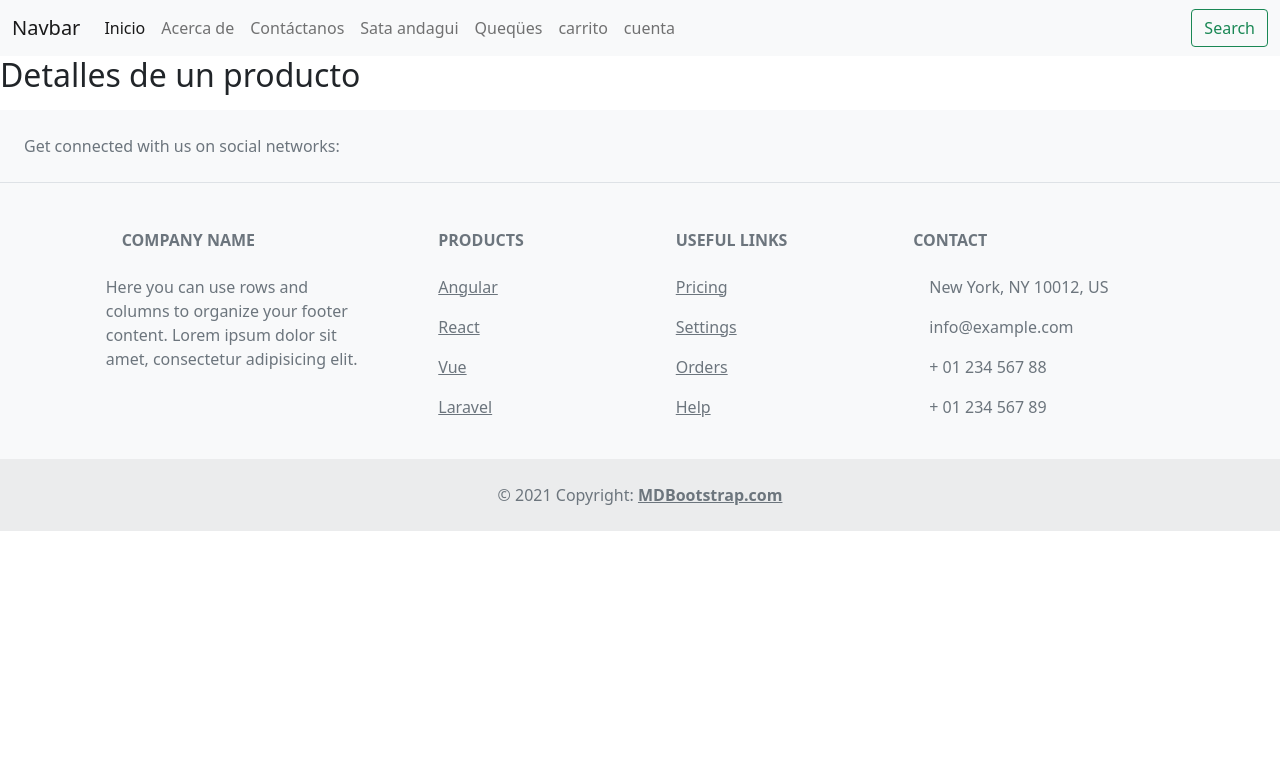
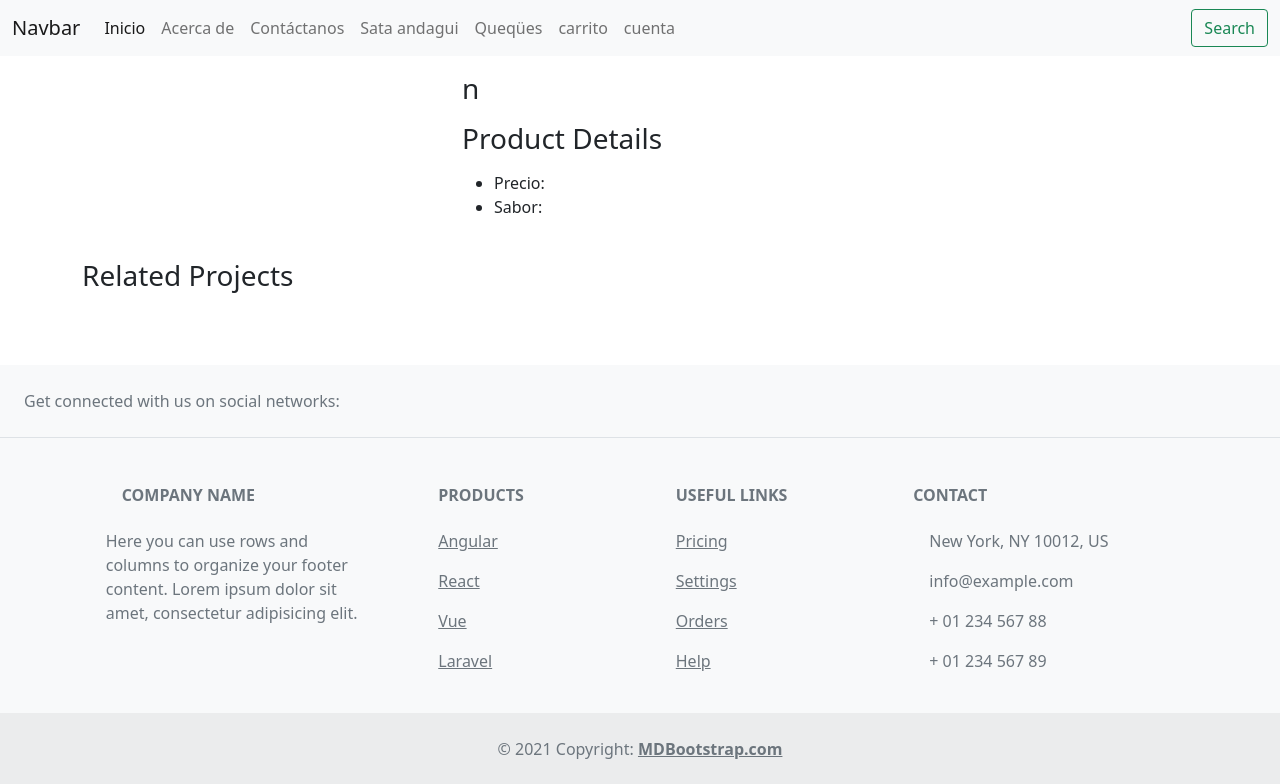
Before and after one commit to Monitel-IOT/kiomi-app, a Django app: page /product-details/ in a window 1280 px wide. Shown: the top 784 px of the page. Run offline with Django 3.2, Linux system fonts and the light colour scheme.

Commit message:
cambios productos-detalles
cambios de detalles de productos

```diff
--- a/kiomi_app/templates/products/productDetails.html
+++ b/kiomi_app/templates/products/productDetails.html
@@ -3,16 +3,70 @@
 {% block title %} Detalles {% endblock title %}
 
 {% block body %}
-<div id="product-details">
+
+<!--
+
+<div id="product-details" class="container">
 	<h2>Detalles de un producto</h2>
 	<p>[[ dbProductDetails.name ]]</p>
-	<p>[[ dbProductDetails.description ]]</p>
+	<img :src="dbProductDetails.image_1" class="card-img-top">
+	<p>[[ dbProductDetails.description]]</p>
+	<p>[[ dbProductDetails.price ]]</p>
 	<p>[[ dbProductDetails.flavor ]]</p>
+</div> -->
+
+<!-- Page Content -->
+<div id="product-details" class="container">
+
+
+	<!-- Portfolio Item Row -->
+	<div class="row">
+
+		<div class="col-md-4">
+			<img class="img-fluid" :src="dbProductDetails.image_1" alt="">
+		</div>
+
+		<div class="col-md-4">
+			<h3 class="my-3">[[ dbProductDetails.name ]]n</h3>
+			<p>[[ dbProductDetails.description]]</p>
+			<h3 class="my-3">Product Details</h3>
+			<ul>
+				<li>Precio: [[ dbProductDetails.price ]] </li>
+				<li>Sabor: [[ dbProductDetails.flavor ]]</li>
+			</ul>
+		</div>
+
+	</div>
+	<!-- /.row -->
+
+	<!-- Related Projects Row -->
+	<h3 class="my-4">Related Projects</h3>
+
+	<div class="row">
+
+		<div class="col-md-3 col-sm-6 mb-4">
+			<img class="img-fluid" :src="dbProductDetails.image_2" alt="">
+
+		</div>
+
+		<div class="col-md-3 col-sm-6 mb-4">
+			<img class="img-fluid" :src="dbProductDetails.image_3" alt="">
+		</div>
+
+
+
+	</div>
+	<!-- /.row -->
+
 </div>
+<!-- /.container -->
+
+
+
 {% endblock body %}
 
 {% block js %}
-	<!-- main vue -->
-	<script type="module" src="{% static 'js/components/ProductDetails.js' %}"></script>
-	<script type="module" src="{% static 'js/api.js' %}"></script>
+<!-- main vue -->
+<script type="module" src="{% static 'js/components/ProductDetails.js' %}"></script>
+<script type="module" src="{% static 'js/api.js' %}"></script>
 {% endblock js %}
```
Also changed, not shown: kiomi_app/kiomi_app/settings.py (+11 -4 lines), kiomi_app/static/js/components/Store.js (+23 -27 lines), kiomi_app/static/images/e89d19d331ac413811e3b1c11a893991_torta-princesa_TRBOg42.jpg (added), kiomi_app/static/images/mini-torta-de-chocolate-buttercream-y-nutella_gvCWM7N.jpg (added), kiomi_app/static/images/p_4_8_48-Torta-de-Moka_yXeBera.jpg (added).
